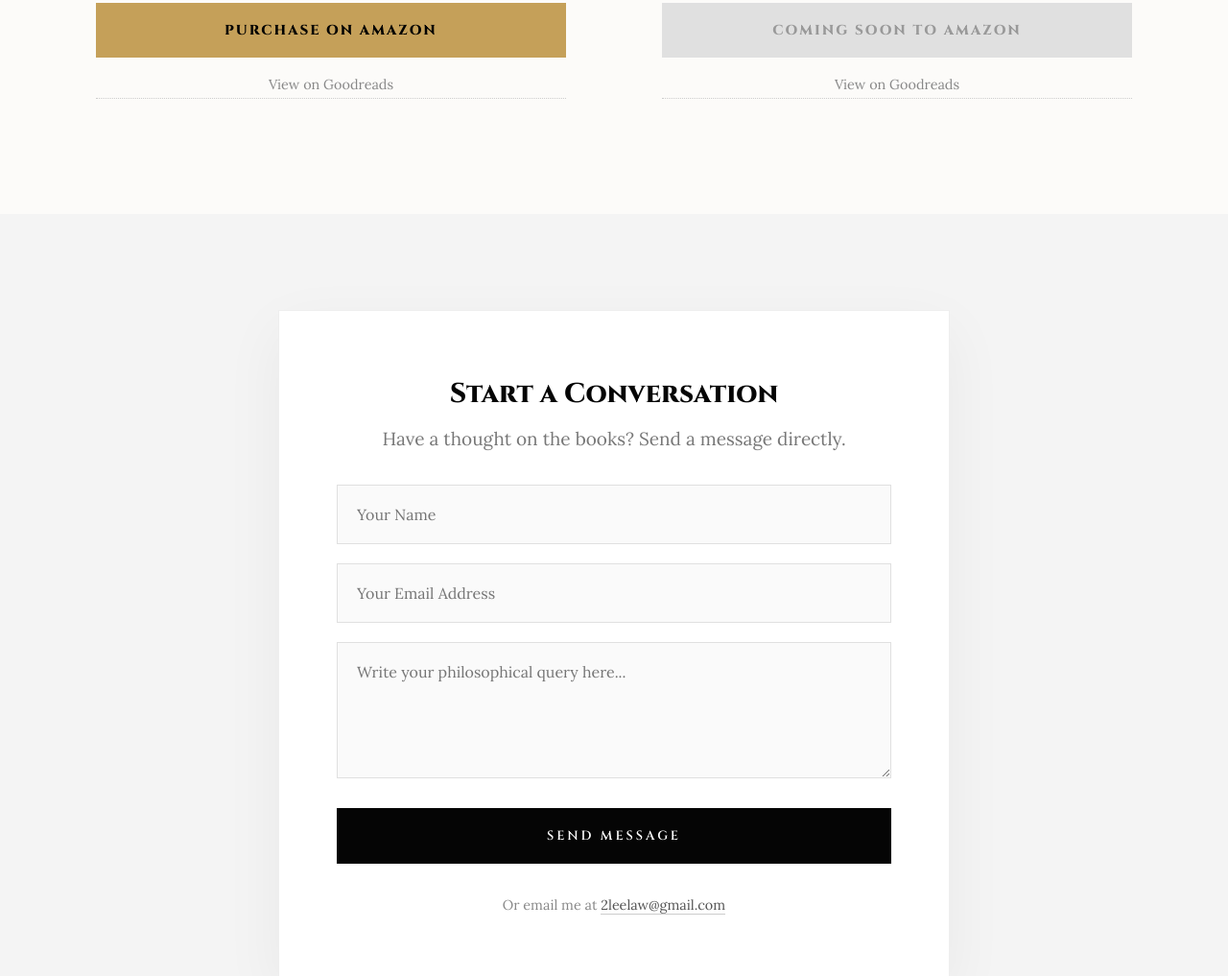
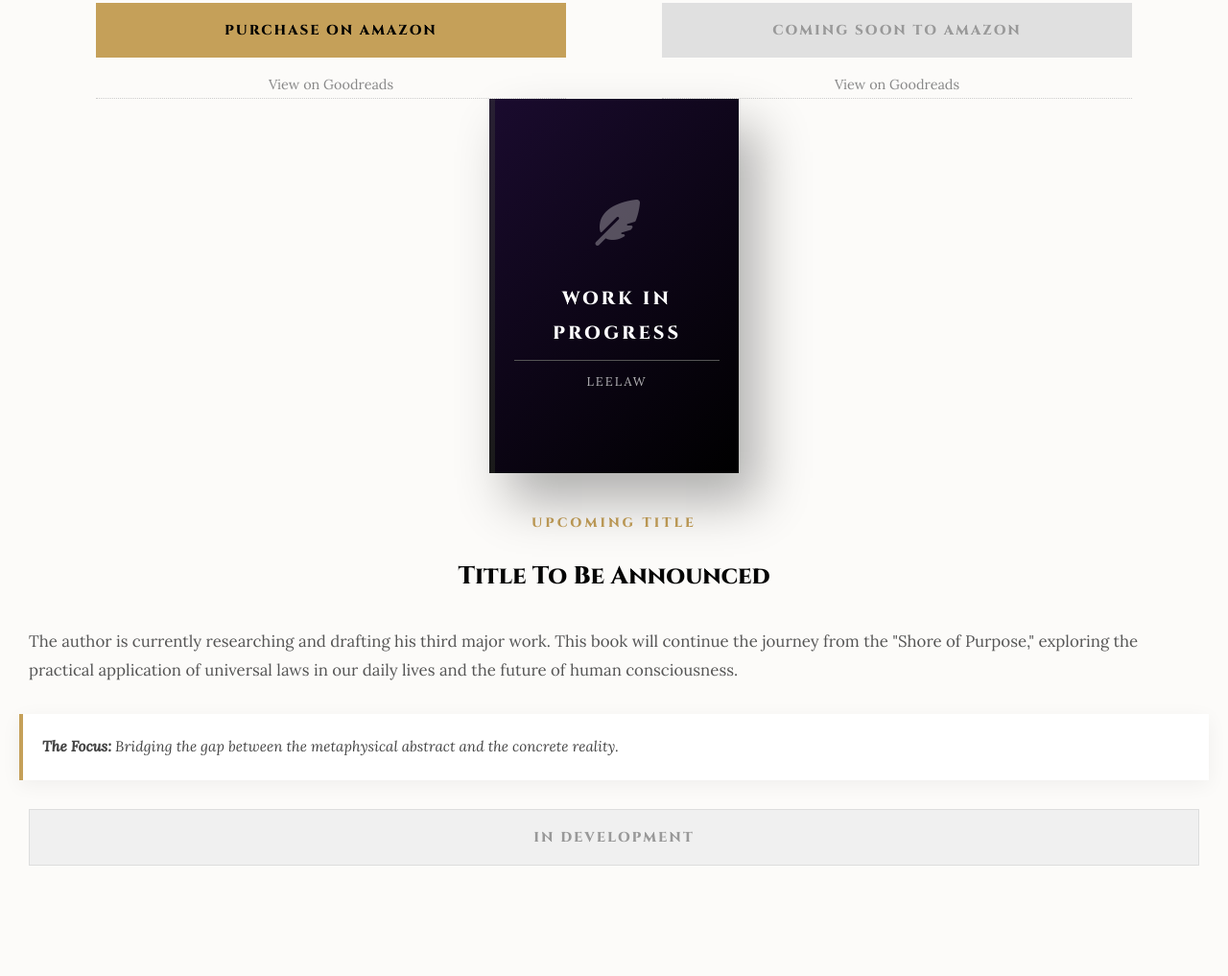
Before and after one commit to leelaw-writings/leelaw-writings.github.io, a plain HTML site: page index.html in a window 1280 px wide. Shown: the part 3797-4814 px from the top of the page at 96% size. Drawn offline with Linux system fonts and the light colour scheme.

Commit message:
Updated content with the 3rd book index.html

```diff
--- a/index.html
+++ b/index.html
@@ -417,6 +417,37 @@
                 </div>
             </div>
         </div>
+
+        <!-- BOOK 3: WORK IN PROGRESS -->
+            <div class="book-card reveal">
+                <div class="cover-area">
+                    <!-- CSS Generated Cover (Mystery/Cosmic Theme) -->
+                    <div class="backup-cover" style="background: linear-gradient(135deg, #1a0b2e, #000000);">
+                        <!-- Pen Icon to symbolize writing -->
+                        <div style="font-size: 3rem; color: rgba(255,255,255,0.3); margin-bottom: 15px;">
+                            <i class="fas fa-feather-alt"></i>
+                        </div>
+                        <h4 style="color:#fff; border-bottom:1px solid #555; padding-bottom:10px; letter-spacing: 3px;">WORK IN<br>PROGRESS</h4>
+                        <span style="font-size:0.8rem; letter-spacing:2px; margin-top:10px; opacity: 0.7;">LEELAW</span>
+                    </div>
+                    <!-- No image needed yet -->
+                </div>
+
+                <span class="book-role">Upcoming Title</span>
+                <h3 class="book-title">Title To Be Announced</h3>
+
+                <p class="book-desc">
+                    The author is currently researching and drafting his third major work. This book will continue the journey from the "Shore of Purpose," exploring the practical application of universal laws in our daily lives and the future of human consciousness.
+                </p>
+
+                <div class="big-idea-box">
+                    <strong>The Focus:</strong> Bridging the gap between the metaphysical abstract and the concrete reality.
+                </div>
+
+                <div class="btn-container">
+                    <span class="amazon-btn disabled" style="background-color: #f0f0f0; color: #999; border: 1px solid #ddd;">In Development</span>
+                </div>
+            </div>
     </div>
 
     <!-- CONTACT FORM -->
```
